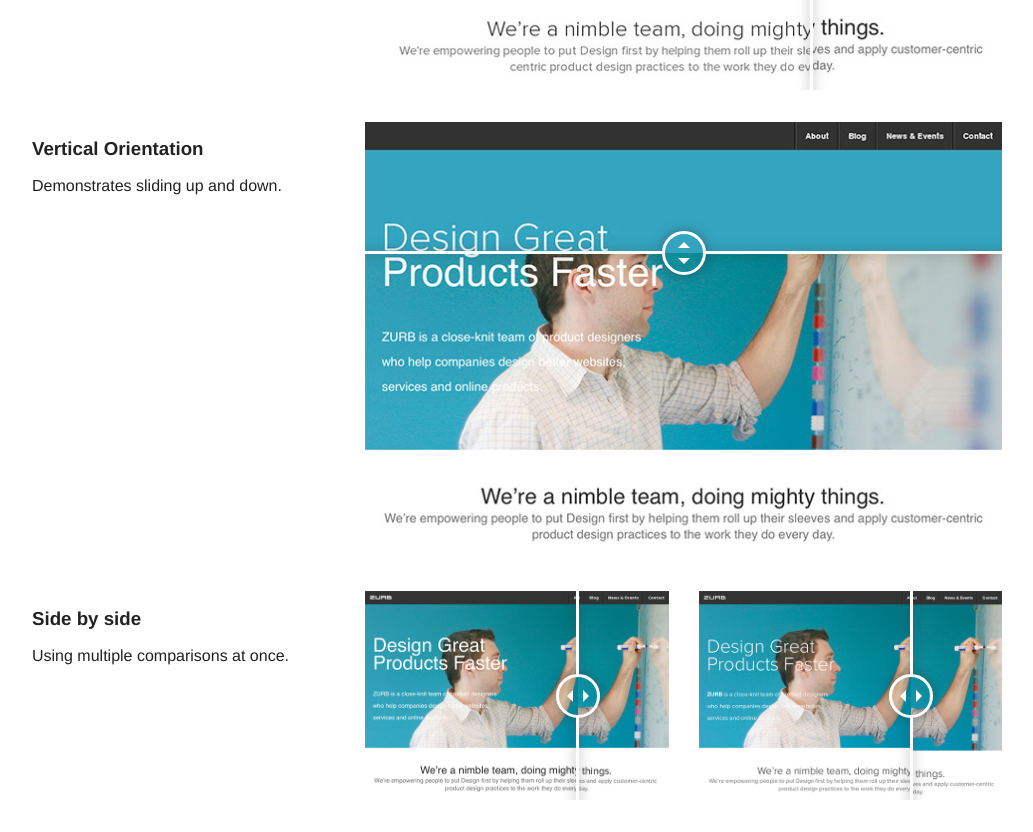
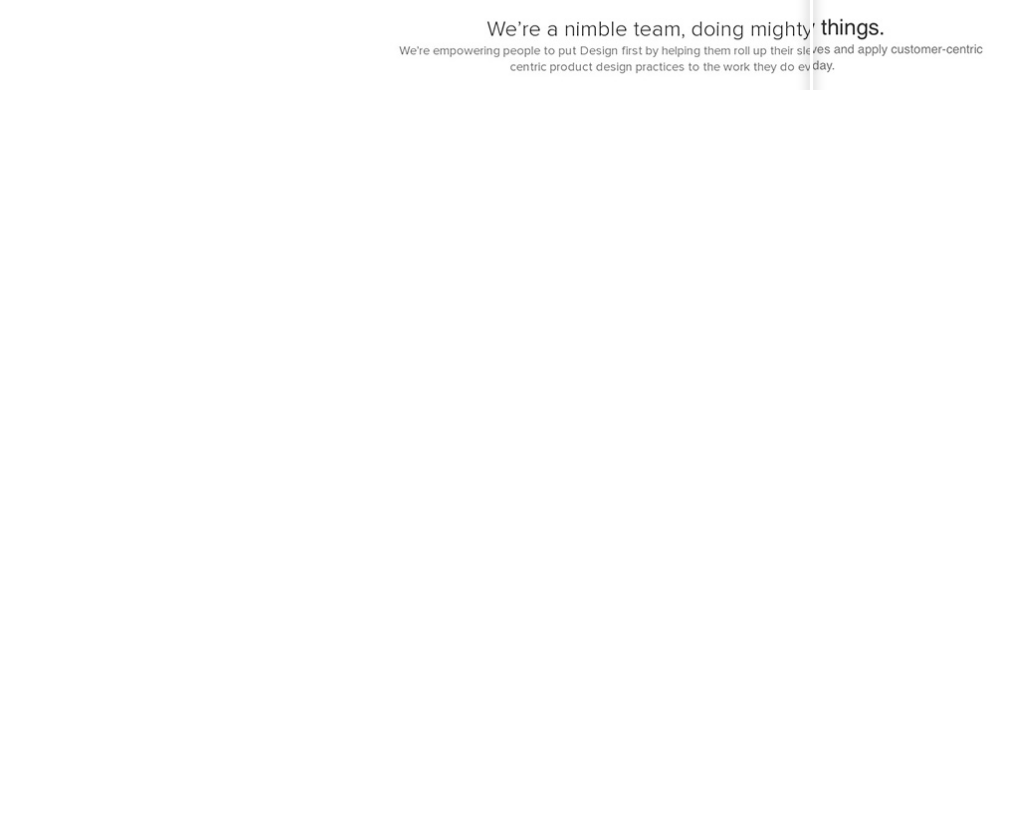
Before and after one commit to micmicto/side-side, a website: page index.html in a window 1280 px wide. Shown: the part 380-1212 px from the top of the page, without its empty margins (123-1156 px from the left). After the commit the page ends 800 px from the top, so only its background shows below. Drawn offline with nearby package versions, Linux system fonts and the light colour scheme.

Commit message:
Update index.html

```diff
--- a/index.html
+++ b/index.html
@@ -1,10 +1,5 @@
 <!DOCTYPE html>
-<!-- paulirish.com/2008/conditional-stylesheets-vs-css-hacks-answer-neither/ -->
-<!--[if lt IE 7 ]> <html class="ie6" lang="en"> <![endif]-->
-<!--[if IE 7 ]>    <html class="ie7" lang="en"> <![endif]-->
-<!--[if IE 8 ]>    <html class="lt-ie9" lang="en"> <![endif]-->
-<!--[if IE 9 ]>    <html class="lt-ie10" lang="en"> <![endif]-->
-<!--[if (gte IE 9)|!(IE)]><!--> <html lang="en"> <!--<![endif]-->
+
 <head>
   <meta charset="utf-8" />
   <meta name="viewport" content="width=device-width, initial-scale=1.0" />
@@ -27,37 +22,6 @@
       </div>
     </div>
 
-    <div class="row" style="margin-top: 2em; margin-bottom: 2em;">
-      <div class="large-4 columns">
-        <h3>Vertical Orientation</h3>
-        <p>Demonstrates sliding up and down.</p>
-      </div>
-      <div class="large-8 columns">
-        <div class="twentytwenty-container" data-orientation="vertical">
-          <img src="img/1_1.jpg" />
-          <img src="img/1_2.jpg" />
-        </div>
-      </div>
-    </div>
-
-    <div class="row" style="margin-bottom: 2em;">
-      <div class="large-4 columns">
-        <h3>Side by side</h3>
-        <p>Using multiple comparisons at once.</p>
-      </div>
-      <div class="large-4 columns">
-        <div class="twentytwenty-container">
-          <img src="img/2_1.jpg" />
-          <img src="img/2_2.jpg" />
-        </div>
-      </div>
-      <div class="large-4 columns">
-        <div class="twentytwenty-container">
-          <img src="img/3_1.jpg" />
-          <img src="img/3_2.jpg" />
-        </div>
-      </div>
-    </div>
 
     <script
   src="https://code.jquery.com/jquery-3.2.1.js"
```
